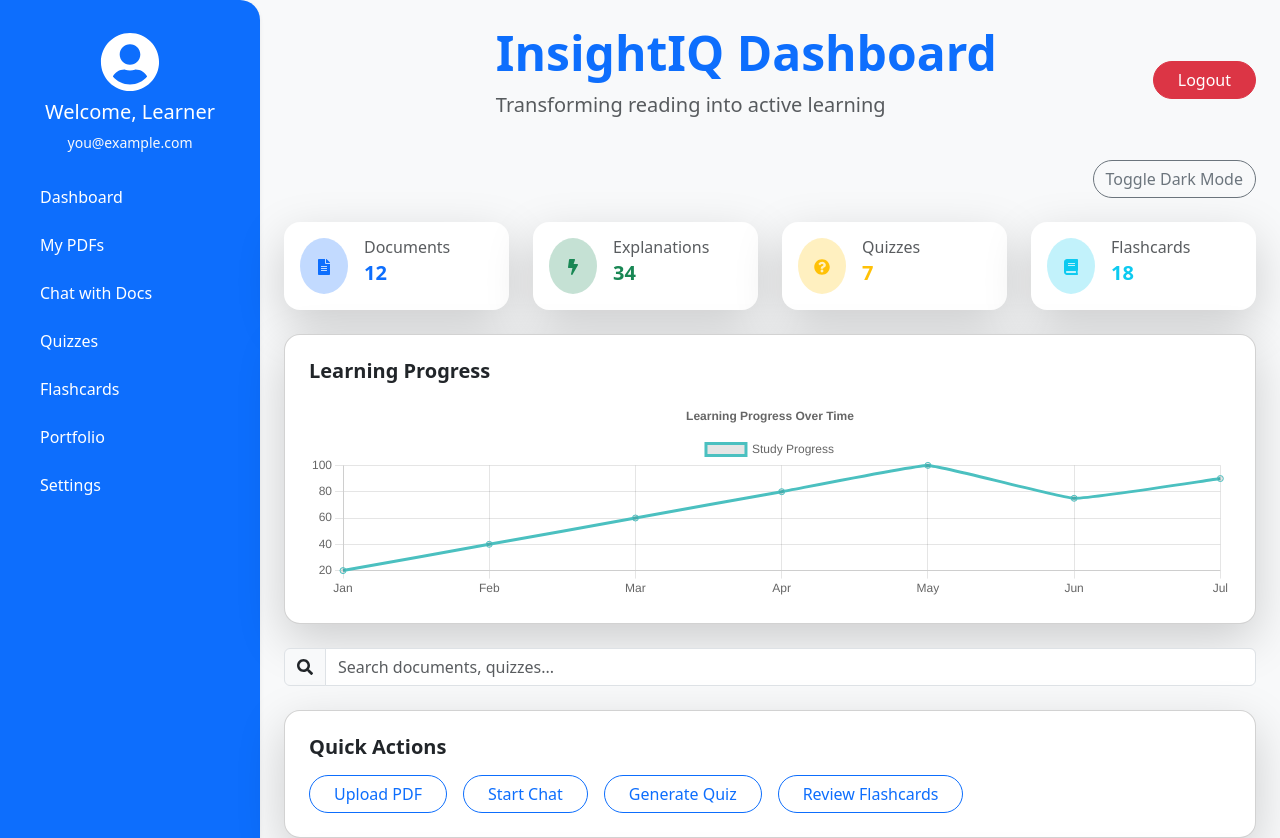
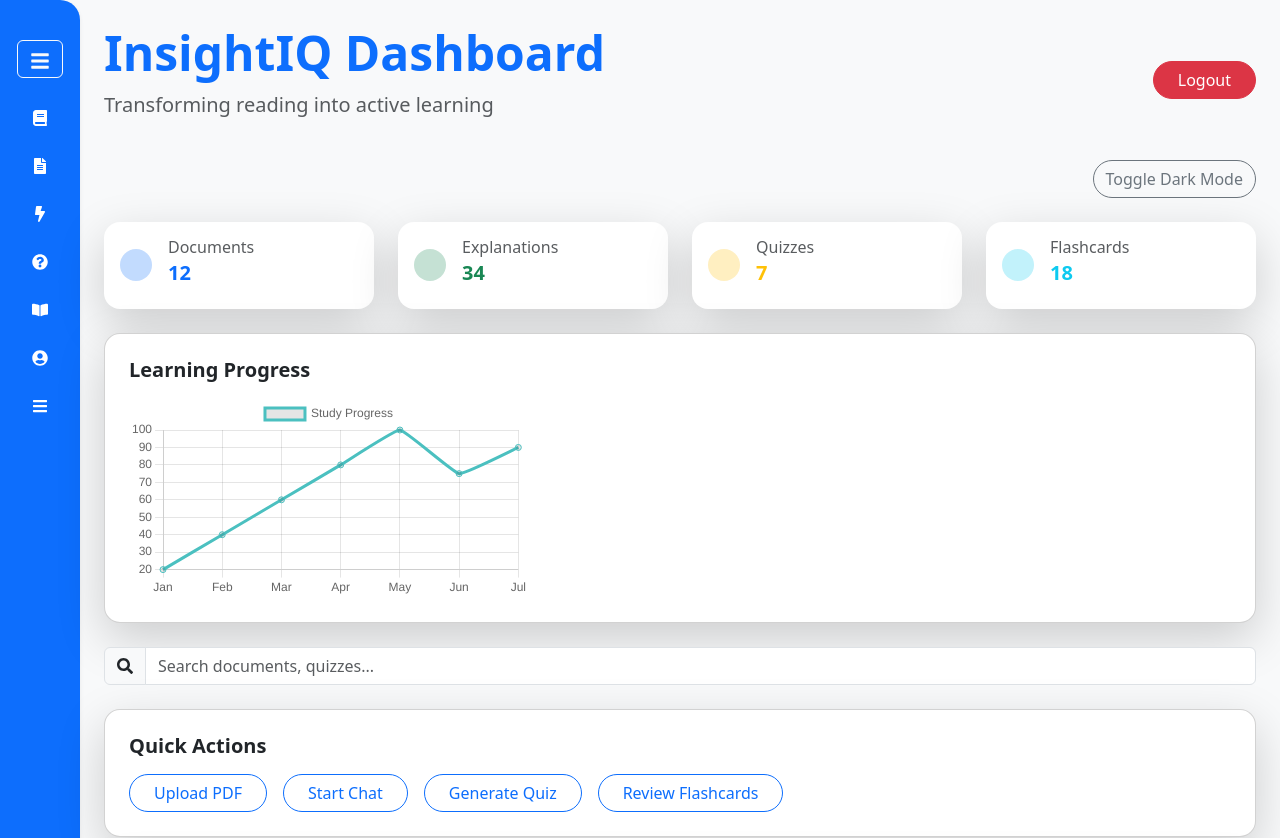
Before and after one commit to SurajKumarRamagiri/InsightIQ, a React (Create React App) app in the folder frontend/: page /dashboard in a window 1280 px wide. Shown: the top 838 px of the page. Built offline with nearby package versions, Linux system fonts and the light colour scheme.

Commit message:
dashboard

```diff
--- a/frontend/package.json
+++ b/frontend/package.json
@@ -12,6 +12,7 @@
     "chart.js": "^4.4.9",
     "react": "^19.1.0",
     "react-bootstrap": "^2.10.9",
+    "react-chart.js": "^1.0.0",
     "react-chartjs-2": "^5.3.0",
     "react-dom": "^19.1.0",
     "react-icons": "^5.5.0",
--- /dev/null
+++ b/frontend/src/pages/Dashboard.css
@@ -0,0 +1,44 @@
+body {
+    background-color: #121212;
+  }
+
+  .dashboard .nav-link:hover {
+    background-color: #1f1f1f;
+    border-radius: 5px;
+  }
+
+  .card {
+    border: none;
+    border-radius: 12px;
+  }
+
+  .nav-link {
+    position: relative;
+  }
+
+  .nav-link:hover::after {
+    content: attr(title);
+    position: absolute;
+    left: 100%;
+    top: 50%;
+    transform: translateY(-50%);
+    background: #333;
+    color: #fff;
+    padding: 5px 8px;
+    border-radius: 4px;
+    white-space: nowrap;
+    margin-left: 10px;
+    font-size: 0.8rem;
+  }
+
+  .sidebar .nav-link {
+    transition: all 0.3s;
+  }
+
+  .sidebar.expanded .nav-link {
+    justify-content: flex-start;
+  }
+
+  .sidebar .nav-link {
+    justify-content: center;
+  }
--- a/frontend/src/pages/Dashboard.js
+++ b/frontend/src/pages/Dashboard.jsx
@@ -1,20 +1,18 @@
 import React, { useState } from 'react';
 import 'bootstrap/dist/css/bootstrap.min.css';
-import { FaUserCircle, FaBook, FaQuestionCircle, FaBolt, FaFileAlt, FaBars, FaSearch } from 'react-icons/fa';
+import { FaUserCircle, FaBook, FaQuestionCircle, FaBolt, FaFileAlt, FaBars, FaSearch, FaBookOpen, FaTimes } from 'react-icons/fa';
 import { Line } from 'react-chartjs-2';
 import { Chart as ChartJS, CategoryScale, LinearScale, PointElement, LineElement, Title, Tooltip, Legend } from 'chart.js';
 import { Toast, ToastContainer } from 'react-bootstrap';
+import { Link } from 'react-router-dom'; // For navigation
 
-// Register Chart.js components
 ChartJS.register(CategoryScale, LinearScale, PointElement, LineElement, Title, Tooltip, Legend);
 
 const Dashboard = () => {
   const [darkMode, setDarkMode] = useState(false);
   const [showToast, setShowToast] = useState(false);
-  const [sidebarOpen, setSidebarOpen] = useState(true); // Track the state of the sidebar (open or closed)
-
-  // Chart Data for Progress Tracking
-  const data = {
+  const [sidebarOpen, setSidebarOpen] = useState(false);
+  const [chartData, setChartData] = useState({
     labels: ['Jan', 'Feb', 'Mar', 'Apr', 'May', 'Jun', 'Jul'],
     datasets: [
       {
@@ -25,70 +23,87 @@ const Dashboard = () => {
         tension: 0.1
       }
     ]
+  });
+
+  const stats = [
+    { label: 'Documents', value: 12, color: 'primary' },
+    { label: 'Explanations', value: 34, color: 'success' },
+    { label: 'Quizzes', value: 7, color: 'warning' },
+    { label: 'Flashcards', value: 18, color: 'info' }
+  ];
+
+  const handleUpload = () => {
+    setShowToast(true);
+    setTimeout(() => setShowToast(false), 3000);
   };
 
-  // Chart Options
-  const options = {
-    responsive: true,
-    maintainAspectRatio: false, // Disable aspect ratio to allow for custom sizing
-    plugins: {
-      title: {
-        display: true,
-        text: 'Learning Progress Over Time'
-      }
-    }
+  const handleLogout = () => {
+    localStorage.removeItem('authToken');
+    window.location.href = '/login';
   };
 
-  // Function to trigger the toast (for example, after uploading a document)
-  const handleUpload = () => {
-    setShowToast(true);
-    setTimeout(() => {
-      setShowToast(false);
-    }, 3000);
-  };
-
-  // Logout function to clear session/token and redirect to login page
-  const handleLogout = () => {
-    // Clear user session or token (from localStorage, sessionStorage, or cookies)
-    localStorage.removeItem('authToken'); // Or use sessionStorage if applicable
-
-    // Redirect to login page
-    window.location.href = '/login'; // Redirecting to login page after logout
-  };
+  const menuItems = [
+    { label: 'Dashboard', icon: <FaBook />, path: '/' },
+    { label: 'My PDFs', icon: <FaFileAlt />, path: '/pdfs' },
+    { label: 'Chat with Docs', icon: <FaBolt />, path: '/chat' },
+    { label: 'Quizzes', icon: <FaQuestionCircle />, path: '/quizzes' },
+    { label: 'Flashcards', icon: <FaBookOpen />, path: '/flashcards' },
+    { label: 'Portfolio', icon: <FaUserCircle />, path: '/portfolio' },
+    { label: 'Settings', icon: <FaBars />, path: '/settings' }
+  ];
 
   return (
     <div className={`d-flex min-vh-100 ${darkMode ? 'bg-dark text-white' : 'bg-light text-dark'}`}>
+
       {/* Sidebar */}
-      <div className={`sidebar shadow-sm ${darkMode ? 'bg-secondary' : 'bg-primary'}`} style={{ width: sidebarOpen ? '260px' : '0' }}>
+      <div
+        className={`sidebar shadow-sm d-flex flex-column justify-content-between
+        ${darkMode ? 'bg-secondary' : 'bg-primary'} ${sidebarOpen ? 'expanded' : 'collapsed'}`}
+      >
+        <div>
+          {/* Hamburger Icon */}
           <div className="text-center mb-4">
-          <FaUserCircle size={60} className="text-white" />
-          <h5 className="mt-2 text-white">Welcome, Learner</h5>
+            <button className="btn btn-outline-light mt-2" onClick={() => setSidebarOpen(!sidebarOpen)}>
+              {sidebarOpen ? <FaTimes size={20} /> : <FaBars size={20} />}
+            </button>
+          </div>
+
+          {/* Profile */}
+          {sidebarOpen && (
+            <div className="text-center mb-4">
+              <FaUserCircle size={40} className="text-white" />
+              <h5 className="mt-2 text-white">Welcome</h5>
               <p className="text-light small">you@example.com</p>
             </div>
+          )}
+
+          {/* Menu Items */}
           <ul className="nav flex-column">
-          {['Dashboard', 'My PDFs', 'Chat with Docs', 'Quizzes', 'Flashcards', 'Portfolio', 'Settings'].map((item, i) => (
-            <li className="nav-item mb-2" key={i}>
-              <a className="nav-link text-white hover-effect" href="#">{item}</a>
+            {menuItems.map((item, i) => (
+              <li className="nav-item mb-3" key={i}>
+                <Link to={item.path} className="nav-link text-white hover-effect d-flex align-items-center gap-2 justify-content-center justify-content-md-start">
+                  {item.icon}
+                  {sidebarOpen && <span>{item.label}</span>}
+                </Link>
               </li>
             ))}
           </ul>
         </div>
+      </div>
 
       {/* Main Content */}
       <div className="flex-grow-1 p-4">
-        {/* Header with Hamburger */}
+
+        {/* Header */}
         <div className="d-flex justify-content-between align-items-center mb-4">
-          <button className="btn btn-outline-light" onClick={() => setSidebarOpen(!sidebarOpen)}>
-            <FaBars size={30} />
-          </button>
           <div>
-            <h1 className="fw-bold text-primary" style={{ fontSize: '3rem' }}>InsightIQ Dashboard</h1> {/* Increased font size */}
-            <p className="text-muted" style={{ fontSize: '1.25rem' }}>Transforming reading into active learning</p> {/* Increased font size */}
+            <h1 className="fw-bold text-primary" style={{ fontSize: '3rem' }}>InsightIQ Dashboard</h1>
+            <p className="text-muted" style={{ fontSize: '1.25rem' }}>Transforming reading into active learning</p>
           </div>
-          <button className="btn btn-danger rounded-pill px-4" onClick={handleLogout}>Logout</button> {/* Logout button */}
+          <button className="btn btn-danger rounded-pill px-4" onClick={handleLogout}>Logout</button>
         </div>
 
-        {/* Dark Mode Toggle */}
+        {/* Dark Mode */}
         <div className="d-flex justify-content-end mb-4">
           <button className="btn btn-outline-secondary rounded-pill" onClick={() => setDarkMode(!darkMode)}>
             Toggle Dark Mode
@@ -97,21 +112,20 @@ const Dashboard = () => {
 
         {/* Stats */}
         <div className="row g-4 mb-4">
-          <StatCard icon={<FaFileAlt />} label="Documents" value="12" color="primary" />
-          <StatCard icon={<FaBolt />} label="Explanations" value="34" color="success" />
-          <StatCard icon={<FaQuestionCircle />} label="Quizzes" value="7" color="warning" />
-          <StatCard icon={<FaBook />} label="Flashcards" value="18" color="info" />
+          {stats.map((stat, index) => (
+            <StatCard key={index} {...stat} />
+          ))}
         </div>
 
-        {/* Progress Chart (Reduced Height) */}
+        {/* Chart */}
         <div className="card shadow-lg p-4 mb-4 rounded-4">
           <h5 className="fw-bold mb-3">Learning Progress</h5>
           <div style={{ height: '200px' }}>
-            <Line data={data} options={options} />
+            <Line data={chartData} />
           </div>
         </div>
 
-        {/* Search Bar */}
+        {/* Search */}
         <div className="d-flex justify-content-between align-items-center mb-4">
           <div className="input-group">
             <span className="input-group-text"><FaSearch /></span>
@@ -119,13 +133,11 @@ const Dashboard = () => {
           </div>
         </div>
 
-        {/* Quick Actions */}
+        {/* Actions */}
         <div className="card shadow-lg p-4 mb-4 rounded-4">
           <h5 className="fw-bold mb-3">Quick Actions</h5>
           <div className="d-flex flex-wrap gap-3">
-            <button className="btn btn-outline-primary rounded-pill px-4" onClick={handleUpload}>
-              Upload PDF
-            </button>
+            <button className="btn btn-outline-primary rounded-pill px-4" onClick={handleUpload}>Upload PDF</button>
             {['Start Chat', 'Generate Quiz', 'Review Flashcards'].map((label, i) => (
               <button key={i} className="btn btn-outline-primary rounded-pill px-4">{label}</button>
             ))}
@@ -139,8 +151,8 @@ const Dashboard = () => {
         </div>
       </div>
 
-      {/* Toast Notifications */}
-      <ToastContainer position="top-end" style={{ zIndex: 1050, position: 'absolute' }}>
+      {/* Toast */}
+      <ToastContainer position="top-end" style={{ zIndex: 1050 }}>
         {showToast && (
           <Toast>
             <Toast.Body>Document uploaded successfully!</Toast.Body>
@@ -148,14 +160,20 @@ const Dashboard = () => {
         )}
       </ToastContainer>
 
-      {/* Custom CSS */}
+      {/* Styles */}
       <style jsx>{`
         .sidebar {
-          transition: width 0.3s ease-in-out;
+          transition: width 0.3s ease;
           overflow: hidden;
-          padding: 2rem 1.5rem;
+          padding: 2rem 1rem;
           border-top-right-radius: 20px;
           border-bottom-right-radius: 20px;
+        }
+        .sidebar.expanded {
+          width: 260px;
+        }
+        .sidebar.collapsed {
+          width: 80px;
         }
         .hover-effect:hover {
           color: #f8f9fa !important;
@@ -167,7 +185,7 @@ const Dashboard = () => {
   );
 };
 
-// StatCard Component
+// Stat Card Component
 const StatCard = ({ icon, label, value, color }) => (
   <div className="col-md-3">
     <div className={`card shadow-lg border-0 p-3 rounded-4 text-${color}`}>
```
Also changed, not shown: 1 other file (tests, documents, lock files or other folders). Lines whose indentation alone changed are shown as unchanged.
